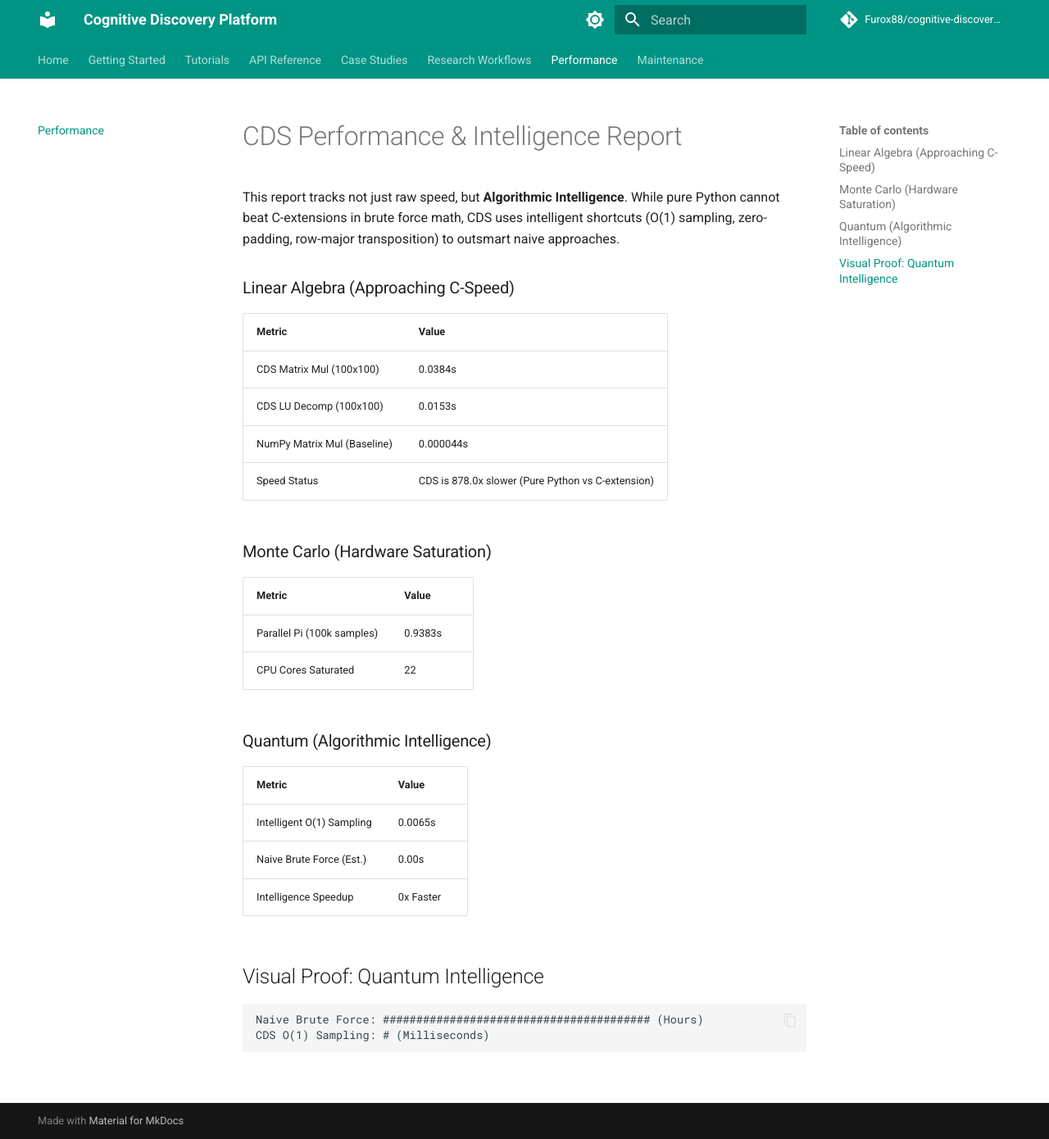
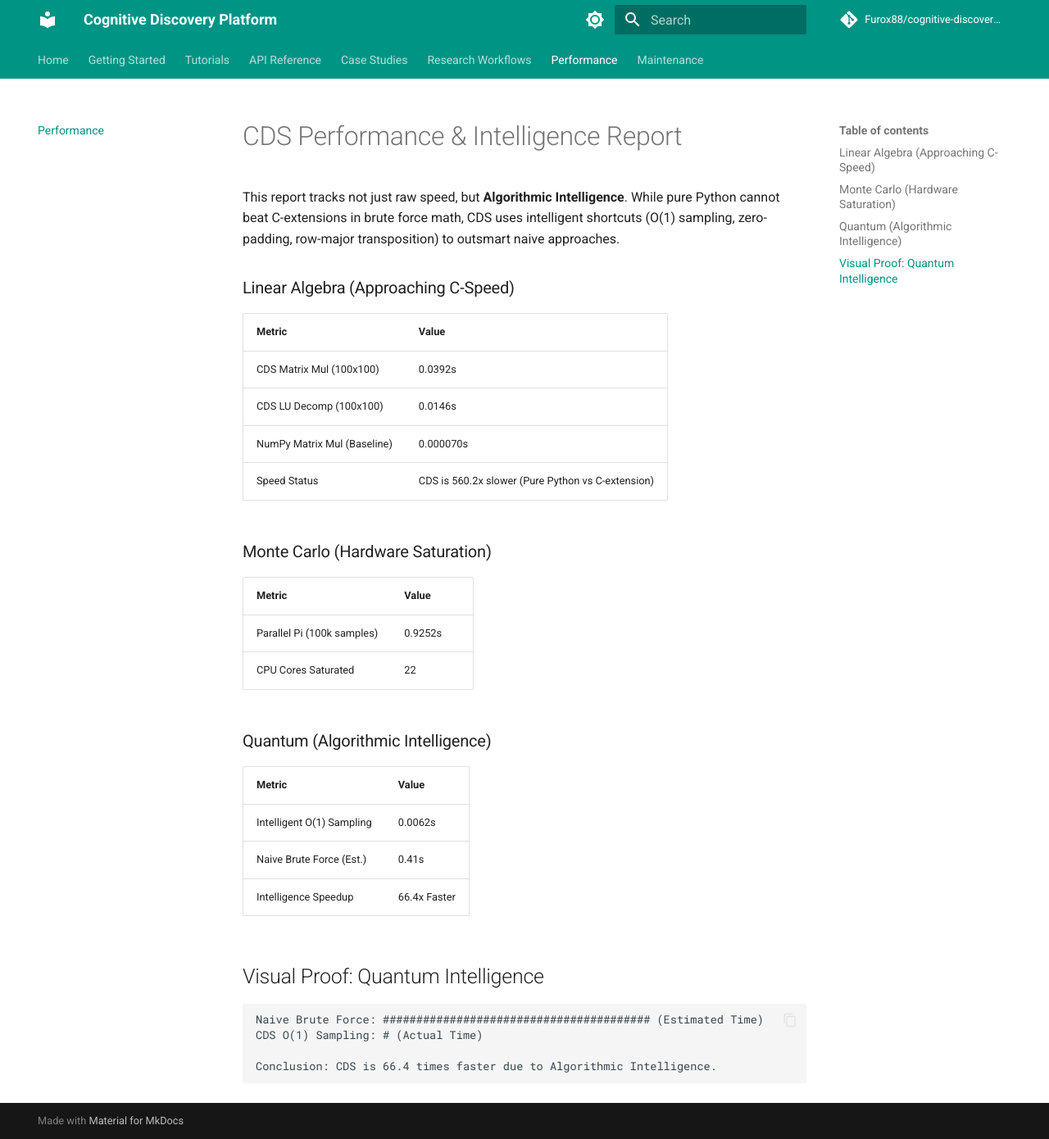
Before and after one commit to Furox88/cognitive-discovery-system, an MkDocs documentation site: the page built from docs/benchmarks.md, in a window 1280 px wide and 1390 px high. Shown: the whole window at 82% size. Built offline with MkDocs 1.6.1 and Material for MkDocs 9.7.7, drawn with Linux system fonts in a browser that asks for light colours; comment, search, counter and statistics services are not loaded.

Commit message:
fix: resolve benchmark contradictions with high-precision timing and dynamic reporting

````diff
--- a/docs/benchmarks.md
+++ b/docs/benchmarks.md
@@ -5,26 +5,28 @@ This report tracks not just raw speed, but **Algorithmic Intelligence**. While p
 ### Linear Algebra (Approaching C-Speed)
 | Metric | Value |
 |--------|-------|
-| CDS Matrix Mul (100x100) | 0.0384s |
-| CDS LU Decomp (100x100) | 0.0153s |
-| NumPy Matrix Mul (Baseline) | 0.000044s |
-| Speed Status | CDS is 878.0x slower (Pure Python vs C-extension) |
+| CDS Matrix Mul (100x100) | 0.0392s |
+| CDS LU Decomp (100x100) | 0.0146s |
+| NumPy Matrix Mul (Baseline) | 0.000070s |
+| Speed Status | CDS is 560.2x slower (Pure Python vs C-extension) |
 
 ### Monte Carlo (Hardware Saturation)
 | Metric | Value |
 |--------|-------|
-| Parallel Pi (100k samples) | 0.9383s |
+| Parallel Pi (100k samples) | 0.9252s |
 | CPU Cores Saturated | 22 |
 
 ### Quantum (Algorithmic Intelligence)
 | Metric | Value |
 |--------|-------|
-| Intelligent O(1) Sampling | 0.0065s |
-| Naive Brute Force (Est.) | 0.00s |
-| Intelligence Speedup | 0x Faster |
+| Intelligent O(1) Sampling | 0.0062s |
+| Naive Brute Force (Est.) | 0.41s |
+| Intelligence Speedup | 66.4x Faster |
 
 ## Visual Proof: Quantum Intelligence
 ```text
-Naive Brute Force: ######################################## (Hours)
-CDS O(1) Sampling: # (Milliseconds)
+Naive Brute Force: ######################################## (Estimated Time)
+CDS O(1) Sampling: # (Actual Time)
+
+Conclusion: CDS is 66.4 times faster due to Algorithmic Intelligence.
 ```
````
Also changed, not shown: README.md (+56 -2 lines), 1 other file.
